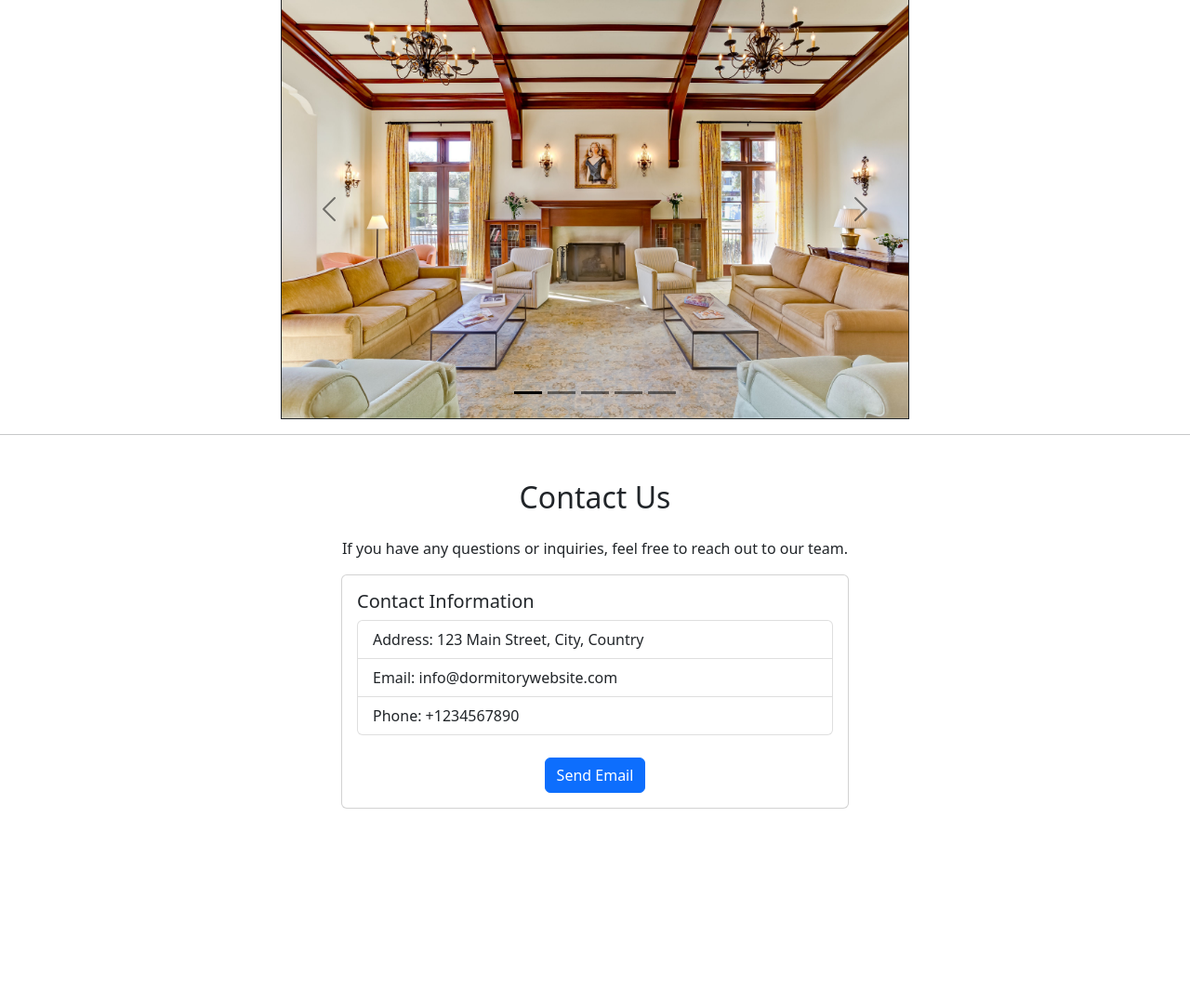
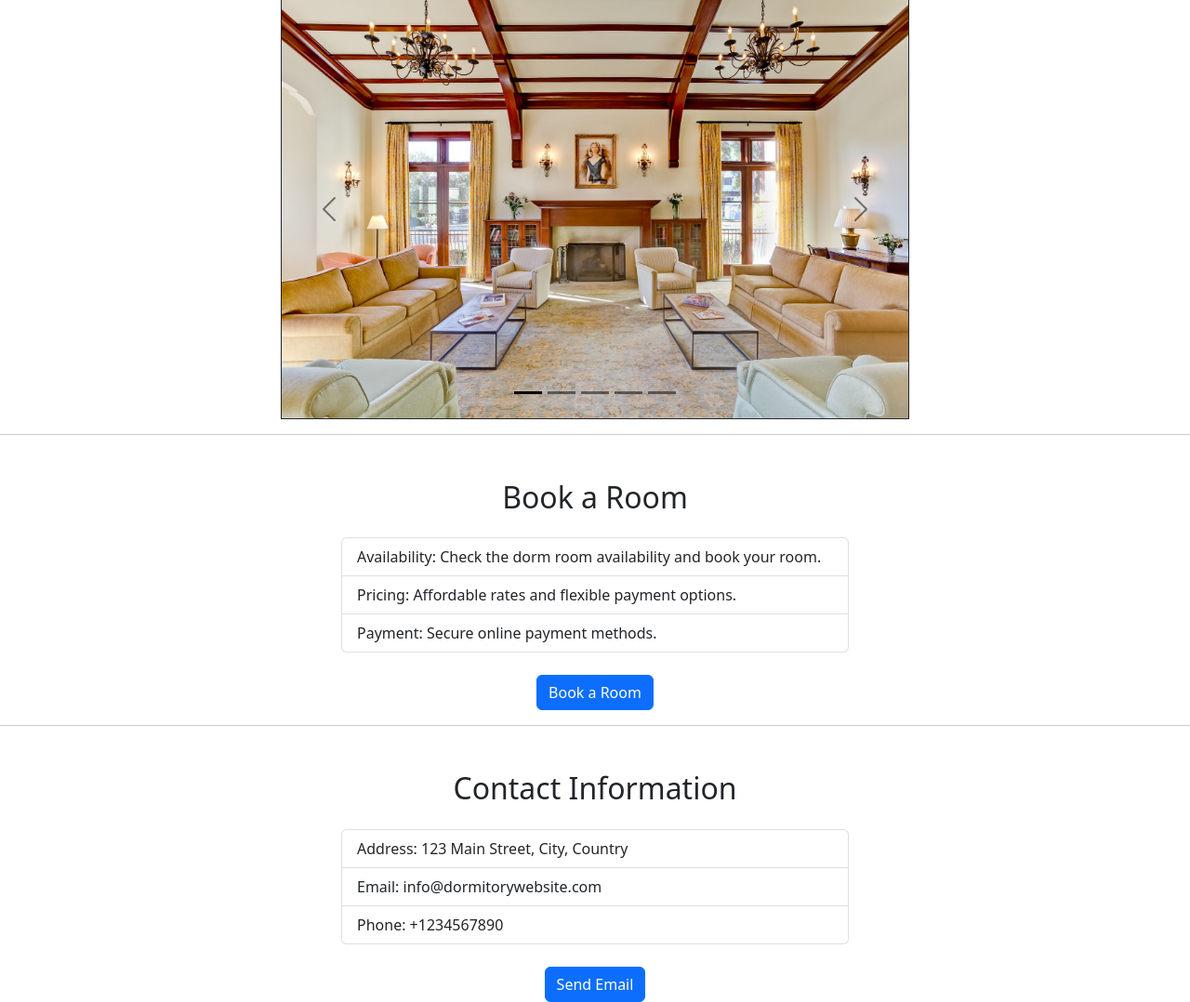
Before and after one commit to Database-Project-Dormitory-website/Dormitory-Website, a Flask app: page / in a window 1280 px wide. Shown: the part 277-1355 px from the top of the page at 93% size. Before the commit the page ends 1147 px from the top, so only its background shows below. Run offline with Flask 3, Linux system fonts and the light colour scheme; parts of the project's set-up code (start-up, migrations or seed data) failed here and were passed over; some libraries are stand-ins or nearby versions.

Commit message:
updated home page to be able to book room

```diff
--- a/app.py
+++ b/app.py
@@ -26,6 +26,10 @@ con = conn.cursor()
 def index():
     return render_template("index.html")
 
+
+@app.route("/profile.html")
+def profile():
+    return render_template("profile.html")
 
 @app.route("/guest")
 def guest():
--- a/templates/index.html
+++ b/templates/index.html
@@ -54,15 +54,38 @@
 
 <hr>
 
-<!-- Contact Section -->
+
+<section id="book-a-room" class="container mt-5">
+  <div class="row justify-content-center">
+    <div class="col-md-6">
+
+      <h2 class="text-center mb-4">Book a Room</h5>
+      <ul class="list-group">
+        <li class="list-group-item">
+          <i class="bi bi-calendar-event-fill"></i> Availability: Check the dorm room availability and book your room.
+        </li>
+        <li class="list-group-item">
+          <i class="bi bi-cash-stack-fill"></i> Pricing: Affordable rates and flexible payment options.
+        </li>
+        <li class="list-group-item">
+          <i class="bi bi-credit-card-fill"></i> Payment: Secure online payment methods.
+        </li>
+      </ul>
+      <div class="text-center mt-4">
+        <a href="/profile.html" class="btn btn-primary">Book a Room</a>
+      </div>
+    </div>
+  </div>
+</section>
+
+
+<hr>
+
 <section id="contact" class="container mt-5">
   <div class="row justify-content-center">
     <div class="col-md-6">
-      <h2 class="text-center mb-4">Contact Us</h2>
-      <p class="text-center">If you have any questions or inquiries, feel free to reach out to our team.</p>
-      <div class="card">
-        <div class="card-body">
-          <h5 class="card-title">Contact Information</h5>
+
+      <h2 class="text-center mb-4">Contact Information</h5>
         <ul class="list-group">
           <li class="list-group-item">
             <i class="bi bi-geo-alt-fill"></i> Address: 123 Main Street, City, Country
```
Lines whose indentation alone changed are shown as unchanged.
